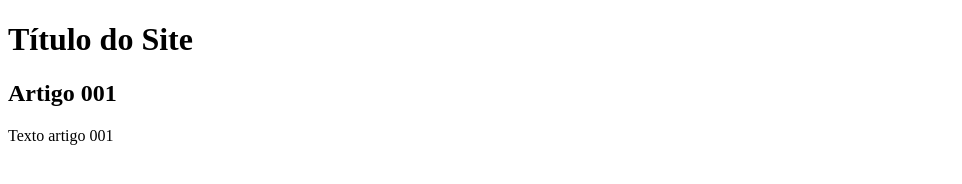
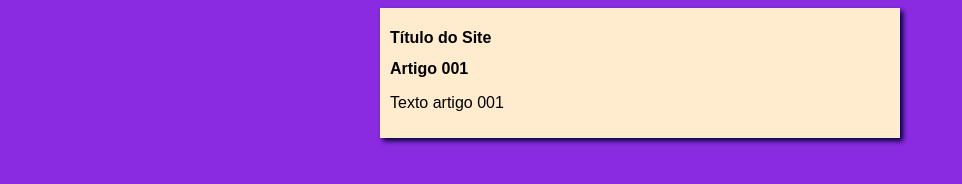
Before and after one commit to fabiolabaz/projeto-site, a plain HTML site: page index.html in a window 1280 px wide. Shown: the whole page, without its empty margins (0-962 px from the left). Drawn offline with Linux system fonts and the light colour scheme.

Commit message:
iniciei o design

```diff
--- /dev/null
+++ b/estilos/style.css
@@ -0,0 +1,15 @@
+* {
+  font-family: Arial, Helvetica, sans-serif;
+  font-size: 16px;
+}
+
+body {
+  background-color: blueviolet;
+}
+main {
+  background-color: blanchedalmond;
+  width: 500px;
+  margin: auto;
+  padding: 10px;
+  box-shadow: 3px 3px 5px rgba(0, 0, 047);
+}
--- a/index.html
+++ b/index.html
@@ -4,6 +4,7 @@
     <meta charset="UTF-8" />
     <meta name="viewport" content="width=device-width, initial-scale=1.0" />
     <title>Título do Site</title>
+    <link rel="stylesheet" href="estilos/style.css">
   </head>
   <body>
     <main>
```
